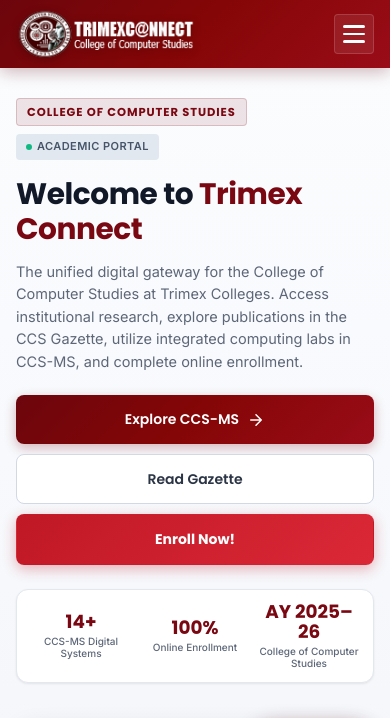
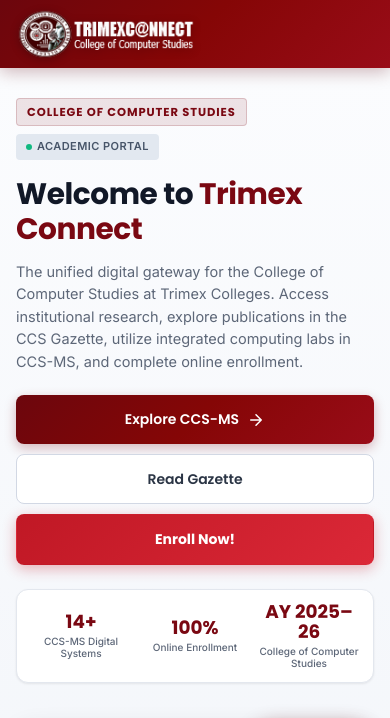
Before and after one commit to Cyruss-09/USERDSGN-PROJECT, a plain HTML site: page index.html in a window 390 px wide. Shown: the top 718 px of the page. Drawn offline with Linux system fonts and the light colour scheme.

Commit message:
refactor: remove mobile navigation toggle button and backdrop overlay from index.html

```diff
--- a/index.html
+++ b/index.html
@@ -32,14 +32,6 @@
             <a href="#home" class="brand-link" aria-label="Trimex Connect Homepage">
                 <img src="assets/logo.png" alt="Trimex Connect - College of Computer Studies Logo" class="brand-logo">
             </a>
-
-            <!-- Mobile Nav Toggle -->
-            <button class="nav-toggle" id="navToggle" aria-label="Toggle navigation menu" aria-expanded="false"
-                aria-controls="primaryNav">
-                <span class="bar"></span>
-                <span class="bar"></span>
-                <span class="bar"></span>
-            </button>
 
             <!-- Main Navigation Links & Dropdowns -->
             <nav id="primaryNav" class="nav-menu" aria-label="Primary site navigation">
@@ -162,8 +154,6 @@
         </div>
     </header>
 
-    <!-- Mobile Navigation Backdrop Overlay -->
-    <div class="nav-backdrop" id="navBackdrop" aria-hidden="true"></div>
 
     <main id="main-content">
         <!-- Hero Section with Official Trimex Connect UI Video -->
```
